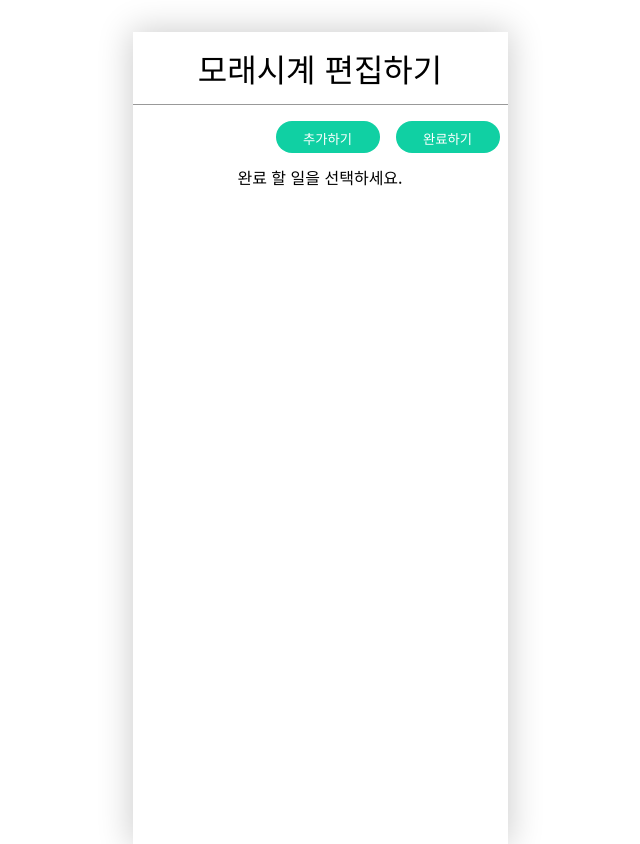
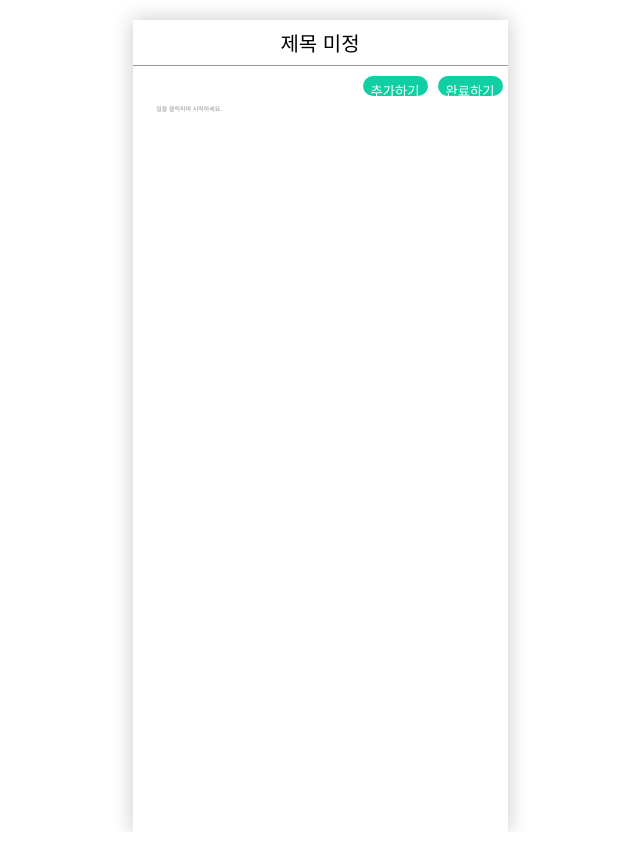
Before and after one commit to prgrms-fe-devcourse/FEDC2_TimeDivider_Root, a React (Create React App) app: page /updateTimeDivider in a window 1280 px wide. Shown: the whole page, without its empty margins (320-960 px from the left). Built offline with nearby package versions, Linux system fonts and the light colour scheme.

Commit message:
feat: 컬러 변수 세부 수정 (#42)
* feat: timer 디자인 수정

* feat: updateTimeDivider 의 레이아웃 수정

* refactor: 합의한 디자인 내용 적용

```diff
--- a/src/pages/home.jsx
+++ b/src/pages/home.jsx
@@ -20,7 +20,7 @@ const Home = () => {
 
 			<ButtonArea>
 				<Link to="/createTime">
-					<Button>시작하기</Button>
+					<Button size={'lg'}>시작하기</Button>
 				</Link>
 			</ButtonArea>
 		</>
--- a/src/pages/updateTimeDivider.jsx
+++ b/src/pages/updateTimeDivider.jsx
@@ -9,7 +9,7 @@ import Timer from 'shared/components/Timer'
 import Button from 'shared/components/Button'
 import AddFormModal from 'shared/components/AddFormModal'
 import DoneFormModal from 'shared/components/DoneFormModal'
-import Text from '../shared/components/Text'
+import { themeColors } from '../shared/constants/colors'
 
 const UpdateTimeDivider = () => {
 	const [timers, setTimers] = useRecoilState(timerState)
@@ -29,7 +29,7 @@ const UpdateTimeDivider = () => {
 
 	return (
 		<Wrapper>
-			<NavBar>모래시계 편집하기</NavBar>
+			<NavBar>제목 미정 </NavBar>
 			<ToolBar>
 				<Button
 					size={'md'}
@@ -50,7 +50,7 @@ const UpdateTimeDivider = () => {
 					{mode === doneMode ? '취소' : '완료하기'}
 				</Button>
 			</ToolBar>
-			<Text>완료 할 일을 선택하세요.</Text>
+			<Description>일을 클릭하여 시작하세요.</Description>
 			<TimerArea mode={mode}>
 				{Object.entries(timers).map(([id, { time, name, disabled }], index) => (
 					<Timer
@@ -88,8 +88,8 @@ const TimerArea = styled.div`
 	display: flex;
 	background-color: ${props => (props.mode === 'doneMode' ? 'skyblue' : 'none')};
 	flex-wrap: wrap;
-	width: 100%;
-	margin-left: 1rem;
+	width: 90%;
+	margin: auto;
 	gap: 0.5rem;
 `
 const ToolBar = styled.div`
@@ -101,3 +101,12 @@ const ToolBar = styled.div`
 	padding-right: 1rem;
 	padding-top: 1rem;
 `
+const Description = styled.div`
+	display: flex;
+	width: 90%;
+	align-items: start;
+	color: ${themeColors.fontDescription};
+	font-size: 0.6rem;
+	padding-left: 1rem;
+	margin-bottom: 1rem;
+`
--- a/src/shared/components/Button.jsx
+++ b/src/shared/components/Button.jsx
@@ -20,7 +20,7 @@ const StyledButton = styled.button`
 			case 'sm':
 				return css`
 					width: 3.5rem;
-					hegiht: 1.25rem;
+					height: 1.25rem;
 				`
 			case 'md':
 				return css`
@@ -35,7 +35,7 @@ const StyledButton = styled.button`
 			default:
 				return css`
 					width: 100%;
-					hegiht: 2rem;
+					height: 2rem;
 				`
 		}
 	}}
--- a/src/shared/components/Timer.jsx
+++ b/src/shared/components/Timer.jsx
@@ -3,8 +3,8 @@ import { useRecoilState } from 'recoil'
 import { timerState } from 'atom'
 import React, { useEffect } from 'react'
 import styled from 'styled-components'
-import Text from './Text'
 import PropTypes from 'prop-types'
+import { colors, themeColors } from '../constants/colors'
 
 const Timer = ({ expiryTimestamp, autoStart = false, id, name, onClick = () => {} }) => {
 	const [timers, setTimers] = useRecoilState(timerState)
@@ -44,11 +44,24 @@ const Timer = ({ expiryTimestamp, autoStart = false, id, name, onClick = () => {
 	}, [timers])
 	return (
 		<TimerWrapper id={id} onClick={onClick} isRunning={isRunning} disabled={timers[id].disabled}>
-			<Name>
-				<Text>{name}</Text>
+			<Name isRunning={isRunning} disabled={timers[id].disabled}>
+				{name}
 			</Name>
-			<Time>
-				<span>{hours}</span>:<span>{minutes}</span>:<span>{seconds}</span>
+			<Time isRunning={isRunning} disabled={timers[id].disabled}>
+				<span>
+					{hours < 10 && 0}
+					{hours}{' '}
+				</span>{' '}
+				:{' '}
+				<span>
+					{minutes < 10 && 0}
+					{minutes}
+				</span>{' '}
+				:{' '}
+				<span>
+					{seconds < 10 && 0}
+					{seconds}
+				</span>
 			</Time>
 		</TimerWrapper>
 	)
@@ -64,13 +77,19 @@ Timer.propType = {
 	onExpire: PropTypes.func,
 }
 const TimerWrapper = styled.div`
-	width: 8rem;
-	height: 8rem;
+	box-sizing: border-box;
+	width: 6.5rem;
+	height: 6.5rem;
+	padding: 1rem;
+	font-size: 0.8rem;
 	background-color: ${props =>
-		props.disabled ? '#D6D5A8' : props.isRunning ? '#94B49F' : '#FCF8E8'};
-	border: 1px solid #94b49f;
+		props.disabled
+			? `${colors.timeoutDarkGray}`
+			: props.isRunning
+			? `${themeColors.primary}`
+			: `${themeColors.labelBackground}`};
+	border-radius: 1rem;
 	text-align: center;
-	color: ${props => (props.disabled ? 'inherit' : props.isRunning ? 'white' : 'inherit')};
 `
 const Time = styled.div`
 	display: flex;
@@ -78,11 +97,23 @@ const Time = styled.div`
 	justify-content: center;
 	width: 100%;
 	height: 50%;
+	color: ${props =>
+		props.disabled
+			? `${themeColors.fontReversed}`
+			: props.isRunning
+			? `${themeColors.fontReversed}`
+			: `${themeColors.font}`};
 `
-const Name = styled.div`
+const Name = styled.span`
 	display: flex;
 	align-items: center;
 	justify-content: center;
+	color: ${props =>
+		props.disabled
+			? `${themeColors.fontReversed}`
+			: props.isRunning
+			? `${themeColors.fontReversed}`
+			: `${themeColors.primary}`};
 	width: 100%;
 	height: 50%;
 `
--- a/src/shared/constants/colors.js
+++ b/src/shared/constants/colors.js
@@ -1,15 +1,18 @@
-export const palette = {
+export const colors = {
 	tossBlue: '#4880EE',
 	labelGray: '#F8F9FA',
 	completeGreen: '#5ABF83',
 	timeoutDarkGray: '#505866',
+	lightGray: '#919191',
 	black: '#000000',
 	white: '#FFFFFF',
 }
 
-export const colors = {
-	primary: palette.tossBlue,
-	background: palette.white,
-	font: palette.black,
-	labelBackground: palette.labelGray,
+export const themeColors = {
+	primary: colors.tossBlue,
+	background: colors.white,
+	font: colors.black,
+	fontReversed: colors.white,
+	fontDescription: colors.lightGray,
+	labelBackground: colors.labelGray,
 }
--- a/src/styles/GlobalStyle.js
+++ b/src/styles/GlobalStyle.js
@@ -26,8 +26,7 @@ time, mark, audio, video {
 	margin: 0;
 	padding: 0;
 	border: 0;
-	font-size: 100%;
-	font: inherit;
+	font-size: 10px;
 	vertical-align: baseline;
 }
 /* HTML5 display-role reset for older browsers */
@@ -73,7 +72,6 @@ table {
   overflow: hidden;
   box-shadow: 0 0 2rem 0.1rem rgba(0, 0, 0, 0.2);
   background-color: ${colors.background};
-}
-`
+}`
 
 export default GlobalStyle
```
